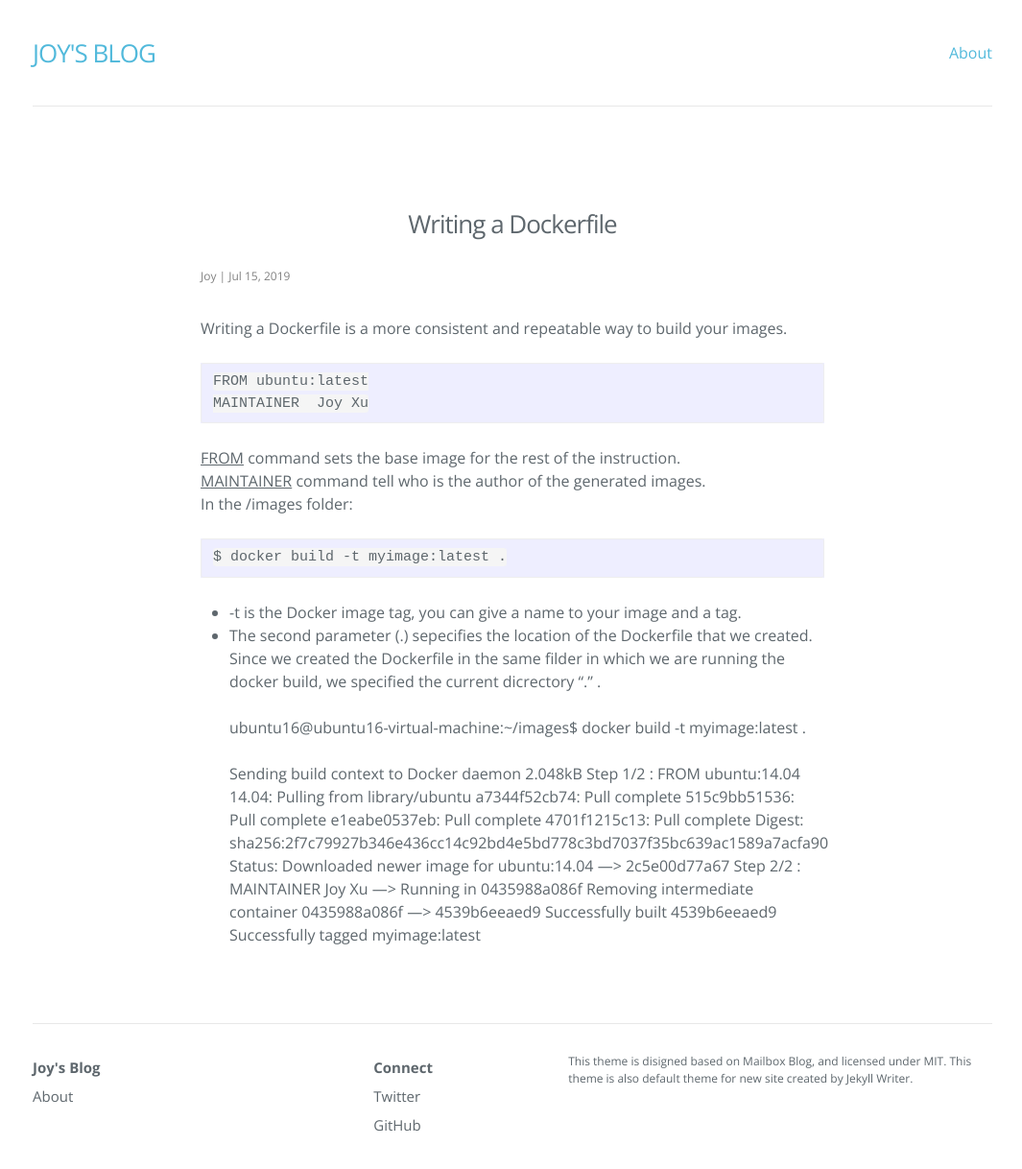
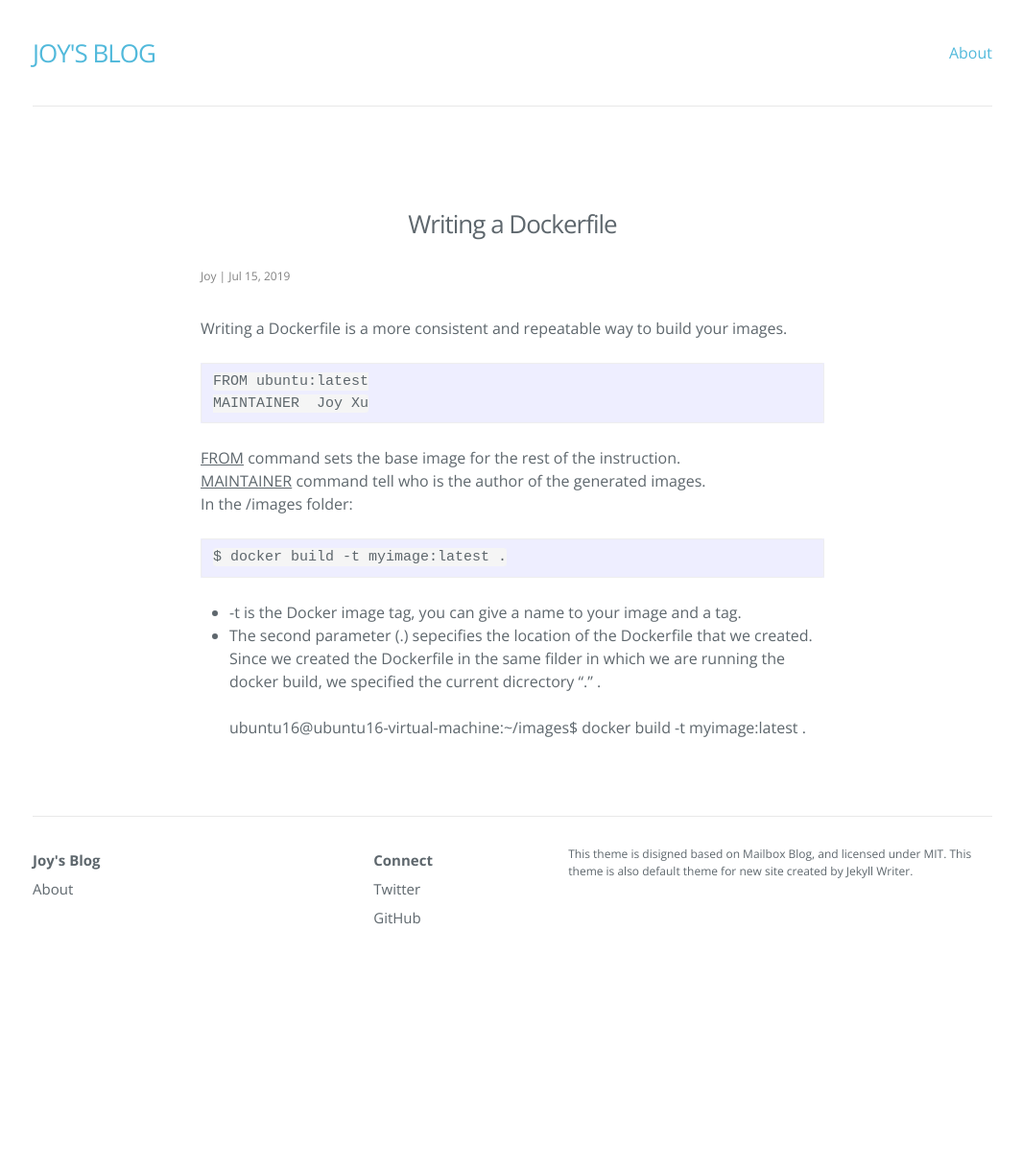
Before and after one commit to joystitch/joystitch.github.io, a Jekyll site: the page built from _posts/2019-07-15-Writing a Dockerfile.md, in a window 1280 px wide and 1254 px high. Shown: the top 1218 px of the window at 96% size, without its empty margins (106-1171 px from the left). Built offline with Jekyll 4.4.1, drawn with Linux system fonts in a browser that asks for light colours; nearby versions of some CDN libraries.

Commit message:
Update Writing a Dockerfile

```diff
--- a/_posts/2019-07-15-Writing a Dockerfile.md
+++ b/_posts/2019-07-15-Writing a Dockerfile.md
@@ -21,20 +21,3 @@ In the /images folder:
 
 
      ubuntu16@ubuntu16-virtual-machine:~/images$ docker build -t myimage:latest .
-
-    Sending build context to Docker daemon  2.048kB
-Step 1/2 : FROM ubuntu:14.04
-14.04: Pulling from library/ubuntu
-a7344f52cb74: Pull complete
-515c9bb51536: Pull complete
-e1eabe0537eb: Pull complete
-4701f1215c13: Pull complete
-Digest: sha256:2f7c79927b346e436cc14c92bd4e5bd778c3bd7037f35bc639ac1589a7acfa90
-Status: Downloaded newer image for ubuntu:14.04
- ---> 2c5e00d77a67
-Step 2/2 : MAINTAINER Joy Xu
- ---> Running in 0435988a086f
-Removing intermediate container 0435988a086f
- ---> 4539b6eeaed9
-Successfully built 4539b6eeaed9
-Successfully tagged myimage:latest
```
